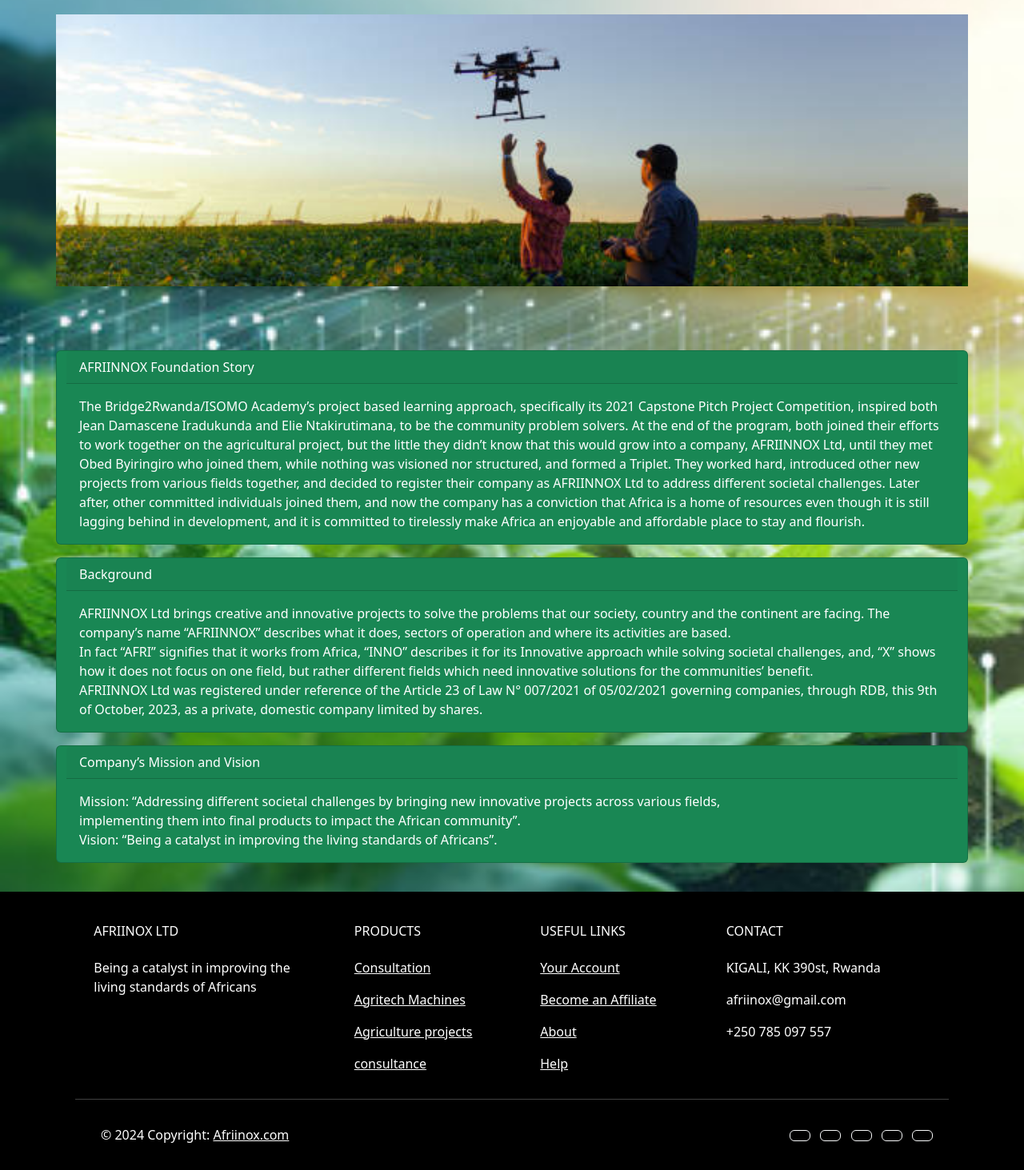
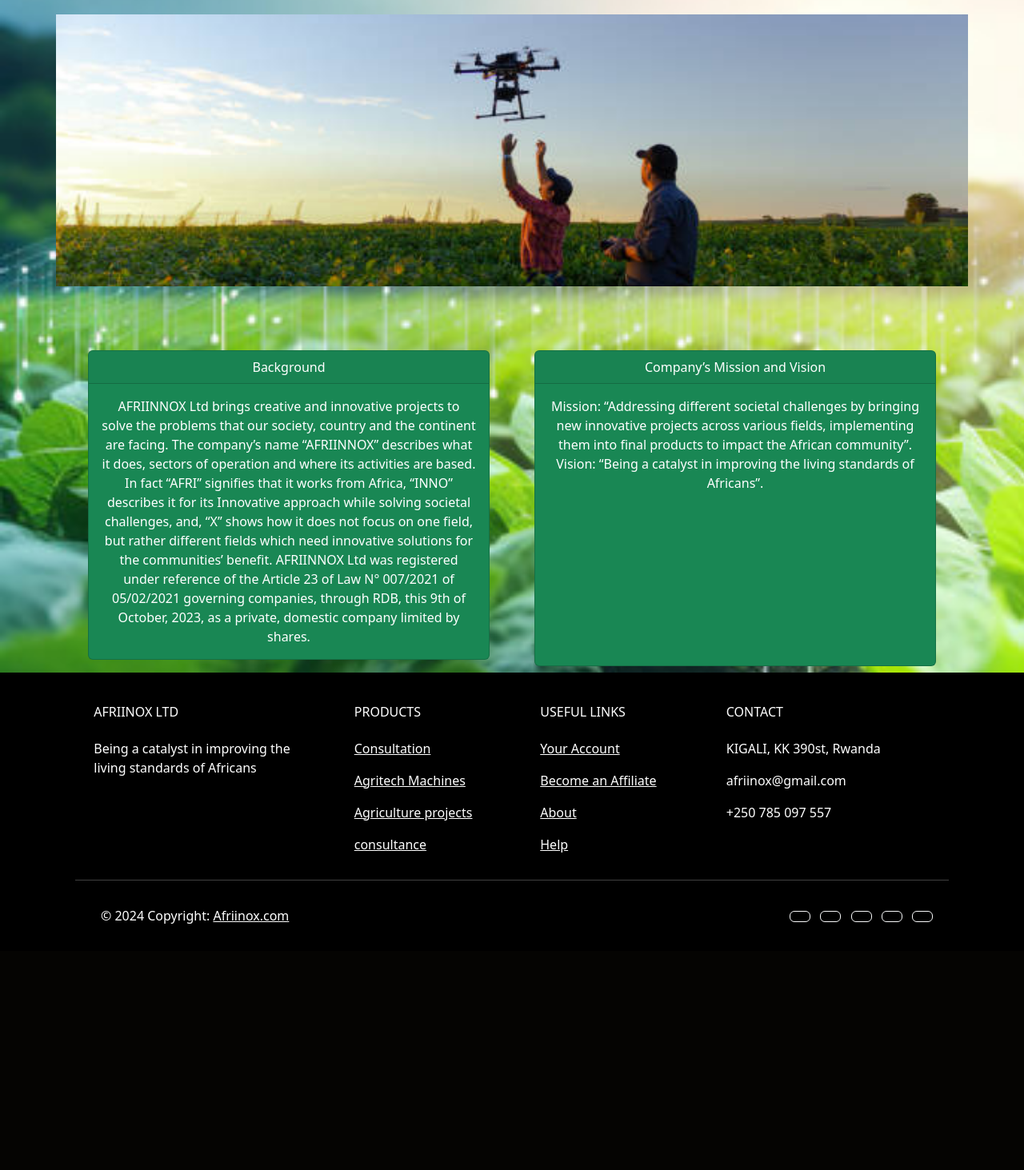
Before and after one commit to ntirushwajeanmarc/afriinox, a Flask app: page / in a window 1280 px wide. Shown: the part 56-1519 px from the top of the page at 80% size. After the commit the page ends 1211 px from the top, so only its background shows below. Run offline with Flask 3, Linux system fonts and the light colour scheme; some libraries are stand-ins or nearby versions.

Commit message:
new change

```diff
--- a/templates/index.html
+++ b/templates/index.html
@@ -15,64 +15,63 @@
               background-repeat: no-repeat; /* Prevent repeating the background */
               padding-top: 20px;
           }
+          .card {
+              width: 100%;
+              margin-bottom: 20px;
+          }
+          .card-body {
+              /* Allow the card body to expand vertically */
+              height: auto;
+          }
       </style>
   </head>
   <body>
       {% include 'nav.html' %}
       <div class="container mt-4">
-
           <!-- Single row containing the image -->
           <div class="row main-content">
               <div id="imageContainer" class="col-12">
-                <img src="{{ url_for('static', filename='agriitech.jpg') }}" class="img-fluid" alt="..." style>
+                  <img src="{{ url_for('static', filename='agriitech.jpg') }}" class="img-fluid" alt="...">
               </div>
           </div>
-
-        <div class="row justify-content-center main-content" >
-            <div class="card text-bg-success mb-3 mx-3" style="width: 100%;">
-                <div class="card-header">AFRIINNOX Foundation Story</div>
-                <div class="card-body">
-                    <p class="card-text">The Bridge2Rwanda/ISOMO Academy’s project based learning approach, specifically its 2021 Capstone Pitch Project Competition, inspired both Jean Damascene Iradukunda and Elie Ntakirutimana, to be the community problem solvers. At the end of the program, both joined their efforts to work together on the agricultural project, but the little they didn’t know that this would grow into a company, AFRIINNOX Ltd, until they met Obed Byiringiro who joined them, while nothing was visioned nor structured, and formed a Triplet. They worked hard, introduced other new projects from various fields together, and decided to register their company as AFRIINNOX Ltd to address different societal challenges. Later after, other committed individuals joined them, and now the company has a conviction that Africa is a home of resources even though it is still lagging behind in development, and it is committed to tirelessly make Africa an enjoyable and affordable place to stay and flourish.</p>
-                </div>
-            </div>
-
-            <div class="card text-bg-success mb-3 mx-3" style="width: 100%;">
+          <div class="container text-center">
+              <div class="row">
+                  <!-- First card -->
+                  <div class="col">
+                      <div class="card text-bg-success mb-3 mx-3" style="width:auto;">
                           <div class="card-header">Background</div>
                           <div class="card-body">
-                    <p class="card-text">AFRIINNOX Ltd brings creative and innovative projects to solve the problems that our society, country and the continent are facing. The company’s name “AFRIINNOX” describes what it does, sectors of operation and where its activities are based.<br> In fact “AFRI” signifies that it works from Africa, “INNO” describes it for its Innovative approach while solving societal challenges, and, “X” shows how it does not focus on one field, but rather different fields which need innovative solutions for the communities’ benefit.<br> AFRIINNOX Ltd was registered under reference of the Article 23 of Law N° 007/2021 of 05/02/2021 governing companies, through RDB, this 9th of October, 2023, as a private, domestic company limited by shares. </p>
-                </div>
-            </div>
-          <div class="card text-bg-success mb-3 mx-3" style="width: 100%;">
-              <div class="card-header">Company’s Mission and Vision</div>
-              <div class="card-body">
-
-                  <p class="card-text">Mission: “Addressing different societal challenges by bringing new innovative projects across various fields,<br> implementing them into final products to impact the African community”.<br>
-                    Vision:  “Being a catalyst in improving the living standards of Africans”.</p>
+                              <p class="card-text">AFRIINNOX Ltd brings creative and innovative projects to solve the problems that our society, country and the continent are facing. The company’s name “AFRIINNOX” describes what it does, sectors of operation and where its activities are based. In fact “AFRI” signifies that it works from Africa, “INNO” describes it for its Innovative approach while solving societal challenges, and, “X” shows how it does not focus on one field, but rather different fields which need innovative solutions for the communities’ benefit. AFRIINNOX Ltd was registered under reference of the Article 23 of Law N° 007/2021 of 05/02/2021 governing companies, through RDB, this 9th of October, 2023, as a private, domestic company limited by shares.</p>
                           </div>
                       </div>
                   </div>
-
+                  <!-- Second card -->
+                  <div class="col">
+                      <div class="card text-bg-success mb-3 mx-3" style="height:98%; width:auto;">
+                          <div class="card-header">Company’s Mission and Vision</div>
+                          <div class="card-body">
+                              <p class="card-text">Mission: “Addressing different societal challenges by bringing new innovative projects across various fields, implementing them into final products to impact the African community”.<br>
+Vision: “Being a catalyst in improving the living standards of Africans”.</p>
                           </div>
-
+                      </div>
+                  </div>
+              </div>
+          </div>
+      </div>
       {% include 'footer.html' %}
-
       <script>
           var imageUrls = [
               "{{ url_for('static', filename='agritech2.jpg') }}",
               "{{ url_for('static', filename='agritech3.jpg') }}",
               "{{ url_for('static', filename='agritech5.jpg') }}"
           ];
-
           var currentIndex = 0;
-
           function changeImage() {
               var imageElement = document.getElementById('imageContainer').querySelector('img');
               var nextIndex = (currentIndex + 1) % imageUrls.length;
               var nextImageUrl = imageUrls[nextIndex];
-
               var tempImage = new Image();
               tempImage.src = nextImageUrl;
-
               tempImage.onload = function() {
                   imageElement.style.opacity = 0;
                   setTimeout(function() {
@@ -80,13 +79,11 @@
                       imageElement.style.opacity = 1;
                   }, 300);
               };
-
               currentIndex = nextIndex;
           }
+          setInterval(changeImage, 9000);
 
-        setInterval(changeImage, 9000);
       </script>
-
       <script src="https://cdn.jsdelivr.net/npm/bootstrap@5.3.3/dist/js/bootstrap.bundle.min.js"
       integrity="sha384-YvpcrYf0tY3lHB60NNkmXc5s9fDVZLESaAA55NDzOxhy9GkcIdslK1eN7N6jIeHz" crossorigin="anonymous"></script>
   </body>
```
Lines whose indentation alone changed are shown as unchanged.
